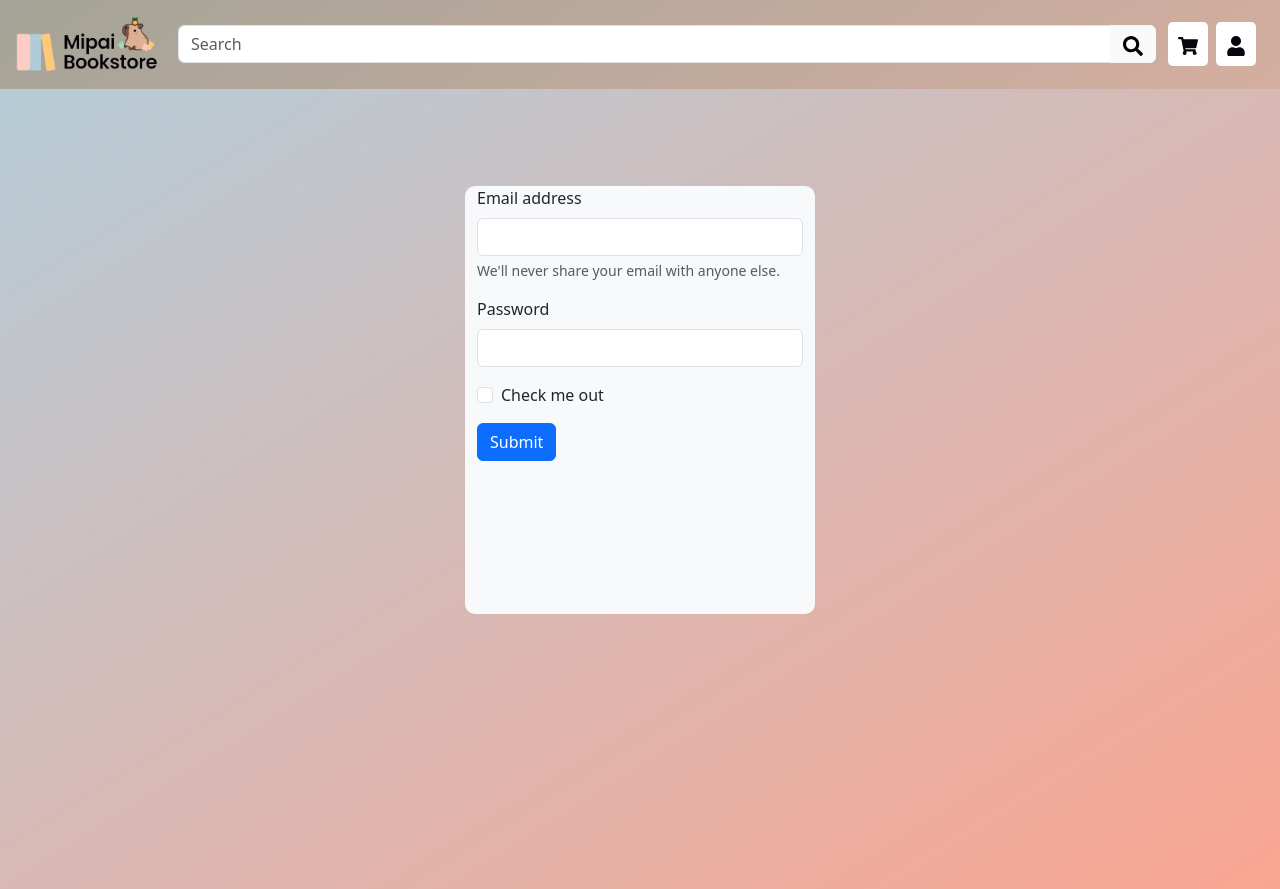
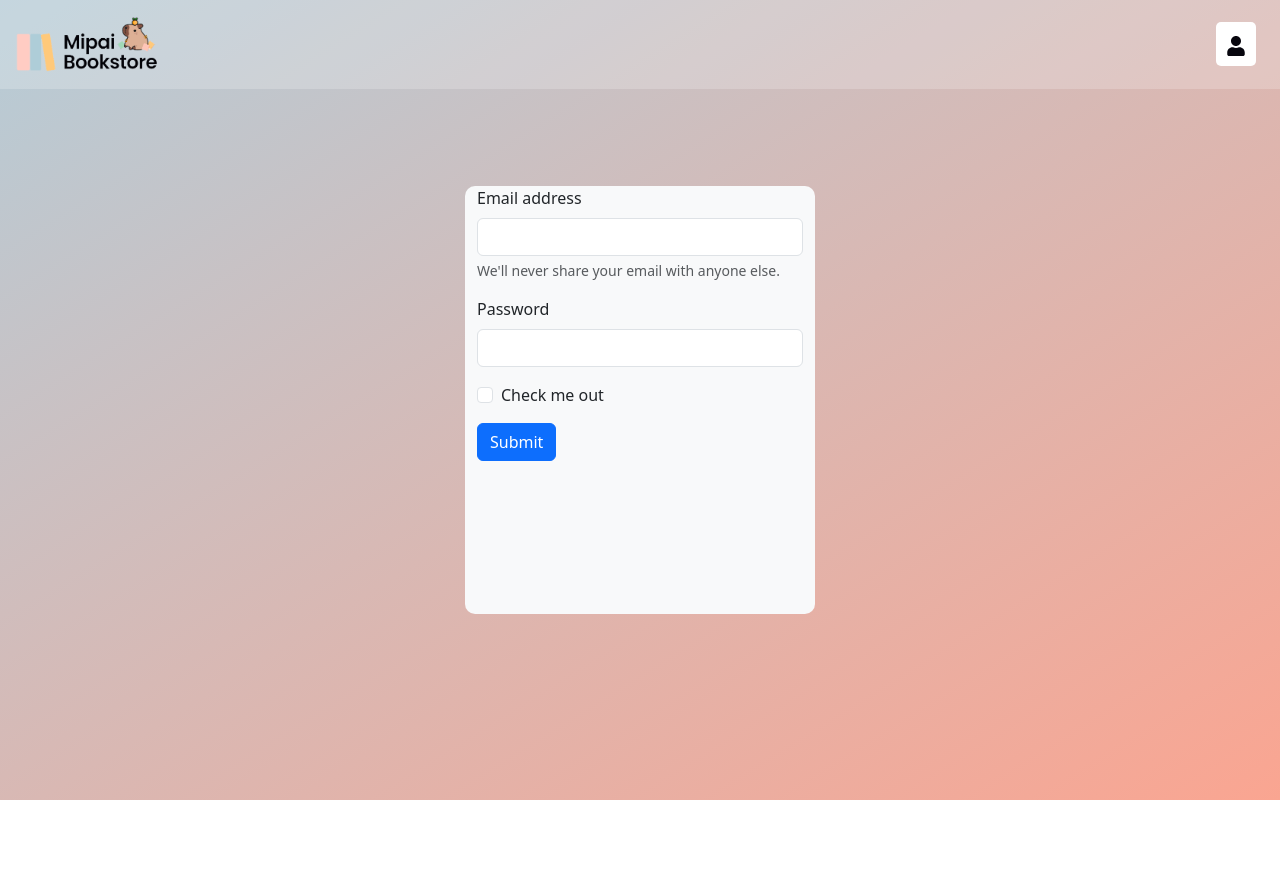
Before and after one commit to LeviTorresx/BookStoreMiPai, a React (Create React App) app: page /login in a window 1280 px wide. After the commit the page ends 800 px from the top, so only its background shows below. Built offline with nearby package versions, Linux system fonts and the light colour scheme.

Commit message:
Modulacion sidebar/navbar y configuracion de las mismas

```diff
--- a/src/App.js
+++ b/src/App.js
@@ -1,16 +1,15 @@
 import { BrowserRouter, Route, Routes } from "react-router-dom";
 import "./app.css"
-import Navigation from "./Navigation/Navigation";
 import Login from "./User/Login";
 import Store from "./Books/Store";
+
 function App() {
   return (
     <div className="containers bg-container">
       <BrowserRouter>
-      <Navigation/>
       <Routes>
-        <Route  exact path="/" element={<Store/>}/>
-        <Route exact path="/login" element={<Login/>} />
+          <Route  exact path="/" element={<Store/>}/>
+          <Route exact path="/login" element={<Login/>} />
       </Routes>
     </BrowserRouter>
     </div>
--- a/src/Books/Store.js
+++ b/src/Books/Store.js
@@ -1,40 +1,14 @@
 import React from "react";
-import { FaBook } from "react-icons/fa";
-import { FaFireAlt } from "react-icons/fa";
-import { FaCheckCircle } from "react-icons/fa";
-import { FaUserGroup } from "react-icons/fa6";
-import { FaPercentage } from "react-icons/fa";
+import NavigationStore from "../Navigation/NavigationStrore";
+import SideBar from "../Navigation/SideBar";
+
 
 export default function Store() {
   return (
-    <div className="sidebar">
-      <ul>
-        <li>
-          <a href="/home">
-            <FaBook size={"30"} /> <span> Categories</span>
-          </a>
-        </li>
-        <li>
-          <a href="/profile">
-            <FaFireAlt size={"30"} /> <span> Categories</span>
-          </a>
-        </li>
-        <li>
-          <a href="/settings">
-            <FaCheckCircle size={"30"} /> <span> Categories</span>
-          </a>
-        </li>
-        <li>
-          <a href="/settings">
-            <FaPercentage size={"30"} /> <span> Categories</span>
-          </a>
-        </li>
-        <li>
-          <a href="/settings">
-            <FaUserGroup size={"30"} /> <span> Categories</span>
-          </a>
-        </li>
-      </ul>
+
+    <div className="bg-container" >
+      <NavigationStore/>
+      <SideBar/>
     </div>
   );
 }
--- /dev/null
+++ b/src/Navigation/NavigationInit.js
@@ -0,0 +1,25 @@
+import React from 'react'
+import { FaUser } from "react-icons/fa";
+
+export default function NavigationInit() {
+  return (
+    <div>
+    <nav className="navbar bg-navbar-log">
+      <div className="container-fluid">
+        <a className="navbar-brand" href="/">
+          <img
+            src="./logoMipaiBookstoreFull.png"
+            alt="Bootstrap"
+            width="150"
+          />
+        </a>
+        <div className="m-2">
+          <a href="/login" className="btn-ico m-1" type="submit">
+            <FaUser size={"20"} />
+          </a>
+        </div>
+      </div>
+    </nav>
+  </div>
+  )
+}
--- a/src/Navigation/Navigation.js
+++ b/src/Navigation/NavigationStrore.js
@@ -2,7 +2,7 @@ import React from "react";
 import { FaUser } from "react-icons/fa";
 import { FaShoppingCart } from "react-icons/fa";
 import { FaSearch } from "react-icons/fa";
-export default function Navigation() {
+export default function NavigationStore() {
   return (
     <div>
       <nav className="navbar bg-navbar">
--- /dev/null
+++ b/src/Navigation/SideBar.js
@@ -0,0 +1,42 @@
+import React from 'react'
+import { FaBook } from "react-icons/fa";
+import { FaFireAlt } from "react-icons/fa";
+import { FaCheckCircle } from "react-icons/fa";
+import { FaUserGroup } from "react-icons/fa6";
+import { FaPercentage } from "react-icons/fa";
+
+export default function SideBar() {
+  return (
+    <div className='container-sidebar'>
+    <div className="sidebar">
+      <ul>
+        <li>
+          <a href="/home">
+            <FaBook size={"30"} /> <span> Categories</span>
+          </a>
+        </li>
+        <li>
+          <a href="/profile">
+            <FaFireAlt size={"30"} /> <span> Categories</span>
+          </a>
+        </li>
+        <li>
+          <a href="/settings">
+            <FaCheckCircle size={"30"} /> <span> Categories</span>
+          </a>
+        </li>
+        <li>
+          <a href="/settings">
+            <FaPercentage size={"30"} /> <span> Categories</span>
+          </a>
+        </li>
+        <li>
+          <a href="/settings">
+            <FaUserGroup size={"30"} /> <span> Categories</span>
+          </a>
+        </li>
+      </ul>
+    </div>
+    </div>
+  )
+}
--- a/src/User/Login.js
+++ b/src/User/Login.js
@@ -1,8 +1,11 @@
 import React from "react";
+import NavigationInit from "../Navigation/NavigationInit";
 
 export default function Login() {
   return (
     <div className="bg-container-log">
+      <NavigationInit/>
+      <div>
         <div className="container container-login bg-light">
           <form>
             <div class="mb-3">
@@ -45,5 +48,6 @@ export default function Login() {
           </form>
         </div>
       </div>
+    </div>
   );
 }
--- a/src/app.css
+++ b/src/app.css
@@ -1,6 +1,9 @@
 
 
 .bg-navbar {
+  background-color: rgb(255, 255, 255, 0.2); /* Color de fondo con opacidad del 20% */
+}
+.bg-navbar-log{
   background-color: rgb(255, 255, 255, 0.2); /* Color de fondo con opacidad del 20% */
 }
 
@@ -16,6 +19,10 @@
     background: linear-gradient(to bottom right, #B6CCD7, #FAA591);
   }
 
+  .container-sidebar{
+    height: 100%;
+    position: fixed;
+  }
 
   .sidebar {
     height:100%;
```
Lines whose indentation alone changed are shown as unchanged.
